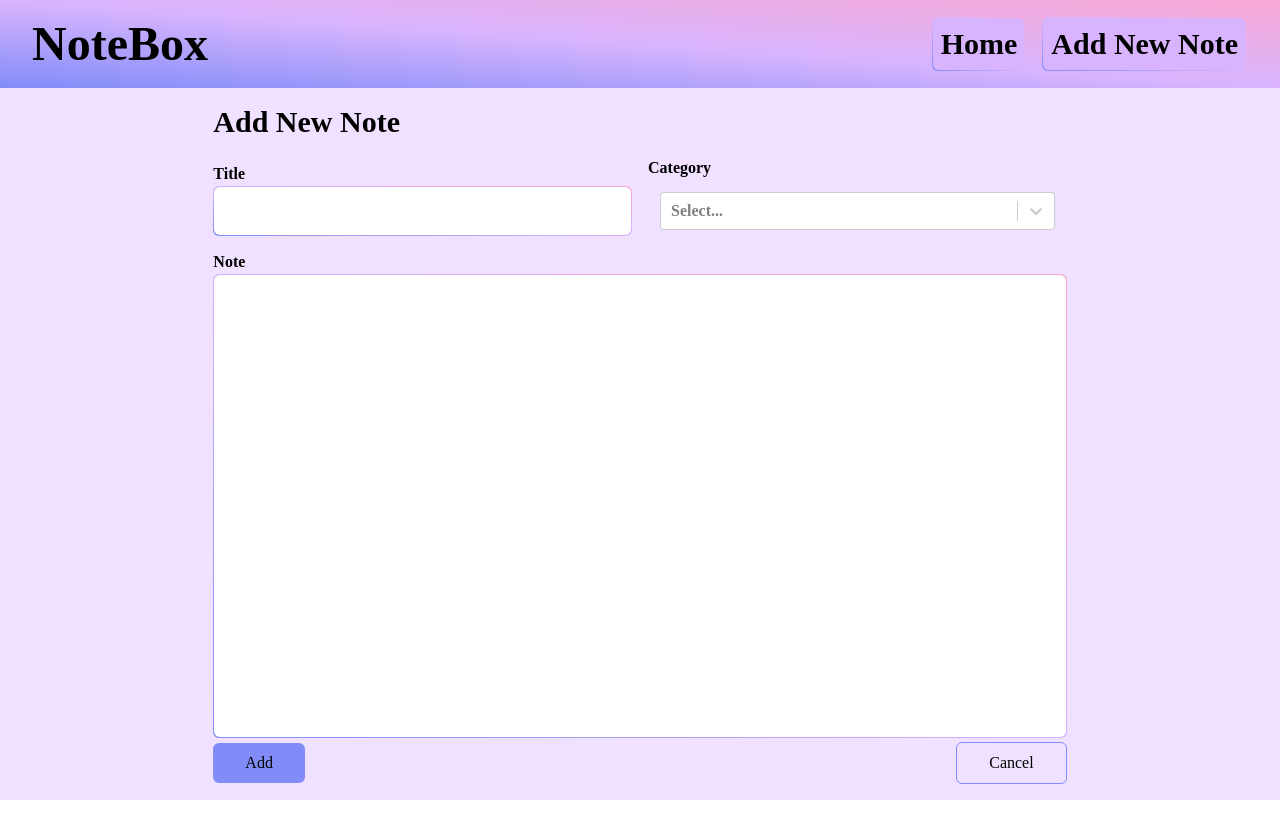
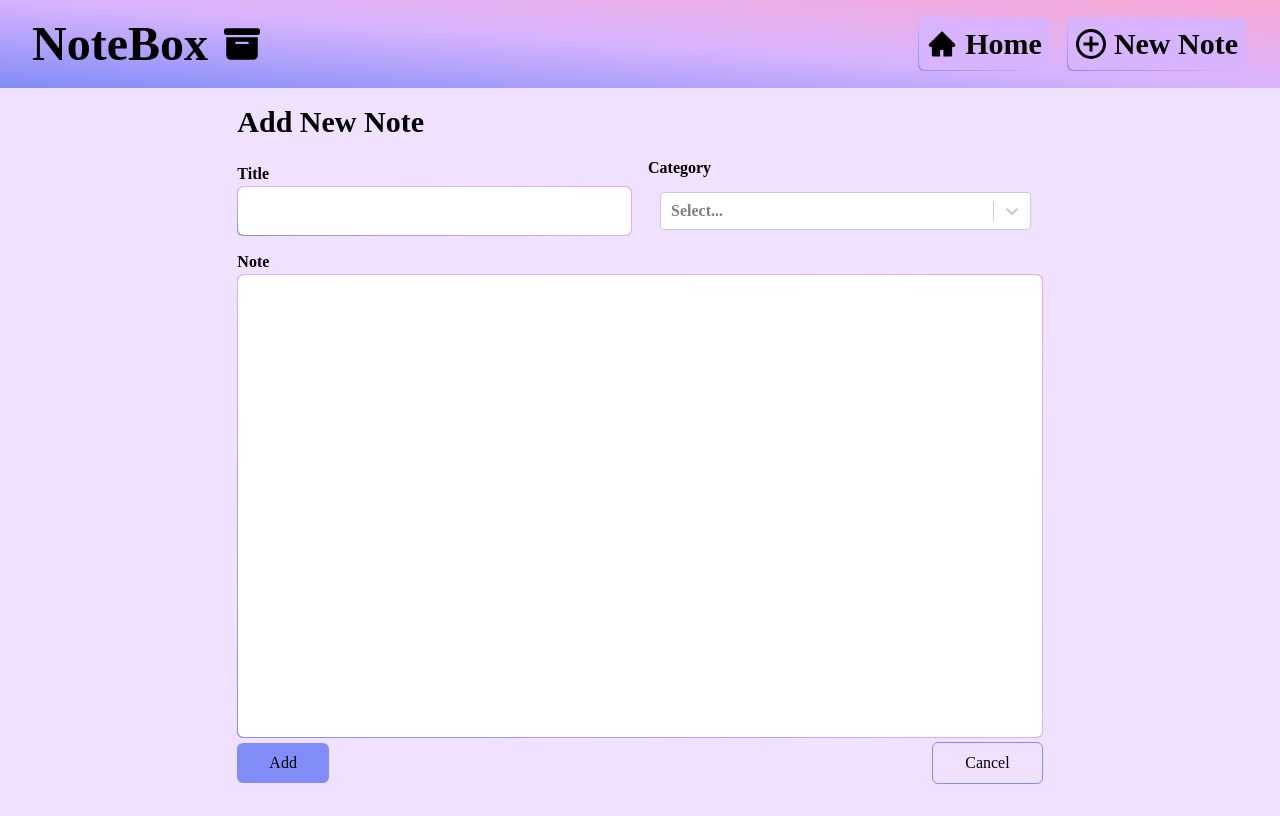
Before and after one commit to Element27/notebox, a React (Vite) app: page /add-note in a window 1280 px wide. Built offline with nearby package versions, Linux system fonts and the light colour scheme; a web font is replaced by a local one.

Commit message:
version 1

```diff
--- a/src/App.jsx
+++ b/src/App.jsx
@@ -1,7 +1,8 @@
-import AddNotesComp from "./components/addNotesComp"
+
 import { BrowserRouter, Route, Routes } from "react-router-dom"
 import Home from "./screens/Home"
-import ViewNoteComp from "./components/ViewNoteComp"
+import AddNotes from "./screens/AddNotes"
+import ViewNote from "./screens/ViewNote"
 
 function App() {
 
@@ -11,8 +12,8 @@ function App() {
 
       <Routes>
         <Route path="/" element={<Home />} />
-        <Route path="/add-note" element={<AddNotesComp />} />
-        <Route path="/note/:id" element={<ViewNoteComp />} />
+        <Route path="/add-note" element={<AddNotes />} />
+        <Route path="/note/:id" element={<ViewNote />} />
       </Routes>
     </BrowserRouter>
   )
--- a/src/components/IconComponent.jsx
+++ b/src/components/IconComponent.jsx
@@ -74,3 +74,74 @@ export function IconView(props) {
     </svg>
   );
 }
+
+
+export function IconSortCalendarAscending(props) {
+  return (
+    <svg
+      viewBox="0 0 24 24"
+      fill="currentColor"
+      height="1em"
+      width="1em"
+      {...props}
+    >
+      <path d="M21 17h3l-4 4-4-4h3V3h2v14M8 16h3v-3H8v3m5-11h-1V3h-2v2H6V3H4v2H3c-1.11 0-2 .89-2 2v11c0 1.11.89 2 2 2h10c1.11 0 2-.89 2-2V7c0-1.11-.89-2-2-2M3 18v-7h10v7H3z" />
+    </svg>
+  );
+}
+
+export function IconSortCalendarDescending(props) {
+  return (
+    <svg
+      viewBox="0 0 24 24"
+      fill="currentColor"
+      height="1em"
+      width="1em"
+      {...props}
+    >
+      <path d="M19 7h-3l4-4 4 4h-3v14h-2V7M8 16h3v-3H8v3m5-11h-1V3h-2v2H6V3H4v2H3c-1.11 0-2 .89-2 2v11c0 1.11.89 2 2 2h10c1.11 0 2-.89 2-2V7c0-1.11-.89-2-2-2M3 18v-7h10v7H3z" />
+    </svg>
+  );
+}
+
+export function IconFilter(props) {
+  return (
+    <svg
+      viewBox="0 0 512 512"
+      fill="currentColor"
+      height="1em"
+      width="1em"
+      {...props}
+    >
+      <path d="M3.9 54.9C10.5 40.9 24.5 32 40 32h432c15.5 0 29.5 8.9 36.1 22.9s4.6 30.5-5.2 42.5L320 320.9V448c0 12.1-6.8 23.2-17.7 28.6s-23.8 4.3-33.5-3l-64-48c-8.1-6-12.8-15.5-12.8-25.6v-79.1L9 97.3C-.7 85.4-2.8 68.8 3.9 54.9z" />
+    </svg>
+  );
+}
+
+export function IconBoxArchive(props) {
+  return (
+    <svg
+      viewBox="0 0 512 512"
+      fill="currentColor"
+      height="1em"
+      width="1em"
+      {...props}
+    >
+      <path d="M32 32h448c17.7 0 32 14.3 32 32v32c0 17.7-14.3 32-32 32H32c-17.7 0-32-14.3-32-32V64c0-17.7 14.3-32 32-32zm0 128h448v256c0 35.3-28.7 64-64 64H96c-35.3 0-64-28.7-64-64V160zm128 80c0 8.8 7.2 16 16 16h160c8.8 0 16-7.2 16-16s-7.2-16-16-16H176c-8.8 0-16 7.2-16 16z" />
+    </svg>
+  );
+}
+
+export function IconHome(props) {
+  return (
+    <svg
+      viewBox="0 0 1024 1024"
+      fill="currentColor"
+      height="1em"
+      width="1em"
+      {...props}
+    >
+      <path d="M946.5 505L534.6 93.4a31.93 31.93 0 00-45.2 0L77.5 505c-12 12-18.8 28.3-18.8 45.3 0 35.3 28.7 64 64 64h43.4V908c0 17.7 14.3 32 32 32H448V716h112v224h265.9c17.7 0 32-14.3 32-32V614.3h43.4c17 0 33.3-6.7 45.3-18.8 24.9-25 24.9-65.5-.1-90.5z" />
+    </svg>
+  );
+}
--- a/src/components/layout/Header.jsx
+++ b/src/components/layout/Header.jsx
@@ -1,5 +1,6 @@
 
 import { Link, useLocation } from 'react-router-dom'
+import { IconAddOutline, IconBoxArchive, IconHome } from '../IconComponent';
 
 export default function Header() {
 
@@ -13,25 +14,46 @@ export default function Header() {
   return (
     <div className="bg-gradient-to-bl from-pink-300 via-purple-300 to-indigo-400 w-full p-4 md:py-4 md:px-8">
       <div className=" w-full  flex items-center justify-between">
-        {/* logo */}
-        <h1 className="font-erode font-bold text-3xl md:text-3xl lg:text-5xl hover:underline w-fit">NoteBox</h1>
+        <div className='flex items-center justify-between gap-x-4'>
+          {/* logo */}
+          <h1 className="font-erode font-bold text-3xl lg:text-5xl w-fit sm-hide">NoteBox</h1>
+          <IconBoxArchive className="text-3xl lg:text-4xl" />
+        </div>
         <div className=" p-[1px] rounded-md">
           {location.pathname !== '/' ? (
             <div className='flex space-x-2 md:space-x-3 lg:space-x-4'>
-              <div className='gradient-bg p-[1px] rounded-md'>
-                <Link to='/' className="flex gap-x-2 items-center bg-purple-300 p-2 rounded-md  "> <p className='font-erode font-semibold text-xl md:text-2xl lg:text-3xl'>Home</p></Link>
-              </div>
-              <div className='gradient-bg p-[1px] rounded-md'>
-                <Link to='/add-note'
-                  className="flex gap-x-2 items-center bg-purple-300 p-2 rounded-md">
-                  <p className="font-erode font-semibold text-xl md:text-2xl lg:text-3xl">Add <span className=' hidden md:inline-block'> New Note</span></p> </Link>
-              </div>
+
+              <Link to='/'>
+                <div className='gradient-bg p-[1px] rounded-md'>
+                  <div className="flex gap-x-2 items-center bg-purple-300 p-2 rounded-md  ">
+                    <p className='font-erode font-semibold text-xl md:text-2xl lg:text-3xl flex items-center gap-x-2'>
+                      <IconHome className="text-xl md:text-2xl lg:text-3xl" />
+                      <span className='sm-hide'>Home</span></p>
+                  </div>
+                </div>
+              </Link>
+
+              <Link to='/add-note'>
+                <div className='gradient-bg p-[1px] rounded-md'>
+                  <div className="flex gap-x-2 items-center bg-purple-300 p-2 rounded-md">
+                    <p className="font-erode font-semibold text-xl md:text-2xl lg:text-3xl flex items-center gap-x-2">
+                      <IconAddOutline />
+                      <span className='sm-hide'> New Note</span></p>
+                  </div>
+                </div>
+              </Link>
             </div>
           ) : (
             <div className='gradient-bg p-[1px] rounded-md'>
-              <Link to='/add-note'
-                className="flex gap-x-2 items-center bg-purple-300 p-2 rounded-md">
-                <p className="font-erode font-semibold text-xl md:text-2xl lg:text-3xl">Add <span className=' hidden md:inline-block'> New Note</span></p> </Link>
+              <Link to='/add-note'>
+                <div className='gradient-bg p-[1px] rounded-md'>
+                  <div className="flex gap-x-2 items-center bg-purple-300 p-2 rounded-md">
+                    <p className="font-erode font-semibold text-xl md:text-2xl lg:text-3xl flex items-center gap-x-2">
+                      <IconAddOutline />
+                      <span className='sm-hide'> New Note</span></p>
+                  </div>
+                </div>
+              </Link>
             </div>
           )
           }
--- a/src/components/layout/Modal.jsx
+++ /dev/null
@@ -1,20 +0,0 @@
-/* eslint-disable react/prop-types */
-
-
-export default function Modal({ setModalState, children }) {
-
-
-  return (
-    <>
-
-      <div className="fixed top-0 right-0 w-screen h-screen z-10">
-        <div
-          onClick={() => setModalState(false)}
-          className="absolute h-screen w-screen bg-gray-300/50"></div>
-        <div className="absolute z-10 top-1/2 left-1/2 transform -translate-x-1/2 -translate-y-1/2 w-10/12 md:w-8/12 lg:w-1/2">
-          {children}
-        </div>
-      </div>
-    </>
-  )
-}
--- a/src/index.css
+++ b/src/index.css
@@ -6,4 +6,8 @@
   .gradient-bg {
     @apply bg-gradient-to-bl from-pink-300 via-purple-300 to-indigo-400;
   }
+
+  .sm-hide {
+    @apply hidden md:inline-flex;
+  }
 }
--- a/src/components/addNotesComp.jsx
+++ b/src/screens/AddNotes.jsx
@@ -2,12 +2,12 @@
 import { useState } from "react"
 import Swal from "sweetalert2";
 import { v4 as uuid } from "uuid";
-import Header from "./layout/Header";
+import Header from "../components/layout/Header";
 import { Link, useNavigate } from "react-router-dom";
 import Select from "react-select";
 
 
-export default function AddNotesComp() {
+export default function AddNotes() {
 
   const [note, setNote] = useState({})
   const [titleErr, setTitleErr] = useState(false)
@@ -79,9 +79,9 @@ export default function AddNotesComp() {
 
   // console.log(selected)
   return (
-    <div className="bg-purple-300/40 min-h-screen">
+    <div className="bg-purple-300/40 min-h-screen pb-4">
       <Header />
-      <div className="w-full md:w-10/12 lg:w-8/12 mx-auto h-[85vh] flex flex-col my-4 ">
+      <div className="w-full md:w-10/12 lg:w-8/12 mx-auto h-[85vh] flex flex-col my-4 px-4 md:px-6">
         <h2 className="font-erode mb-4 font-semibold text-xl md:text-2xl lg:text-3xl ">Add New Note</h2>
         <div className="flex items-center space-x-4 justify-between">
           <div className="flex flex-col mb-2 w-1/2">
--- a/src/components/ViewNoteComp.jsx
+++ b/src/screens/ViewNote.jsx
@@ -1,12 +1,12 @@
 /* eslint-disable no-unused-vars */
 import { useEffect, useState } from "react"
-import Header from "./layout/Header"
+import Header from "../components/layout/Header"
 import { Link, useNavigate, useParams } from "react-router-dom"
 import Swal from "sweetalert2"
 import Select from "react-select"
 
 
-export default function ViewNoteComp() {
+export default function ViewNote() {
   const [editMode, setEditMode] = useState(false)
   const [titleErr, setTitleErr] = useState(false)
   const [catErr, setCatErr] = useState(false)
@@ -119,9 +119,9 @@ export default function ViewNoteComp() {
     { value: "Others", label: "Others" },
   ]
   return (
-    <div className="bg-purple-300/40 min-h-screen">
+    <div className="bg-purple-300/40 min-h-screen pb-4">
       <Header />
-      <div className="w-full md:w-10/12 lg:w-8/12 mx-auto h-[85vh] flex flex-col my-4 ">
+      <div className="w-full md:w-10/12 lg:w-8/12 mx-auto h-[85vh] flex flex-col my-4 px-4 md:px-6">
 
         <div className="flex items-center justify-between">
           <h2 className="font-erode mb-4 font-semibold text-xl md:text-2xl lg:text-3xl ">View Note</h2>
@@ -166,7 +166,7 @@ export default function ViewNoteComp() {
                 </p>
               }
             </div>
-            {catErr && <p className="font-erode font-medium text-xs text-red-500">Select a category</p>}
+            {catErr && <p className="font-erode font-medium text-xs text-red-500">add tag</p>}
           </div>
         </div>
         <div className="flex flex-col mb-1 flex-1">
```
Also changed, not shown: src/screens/Home.jsx (+19 -21 lines).
